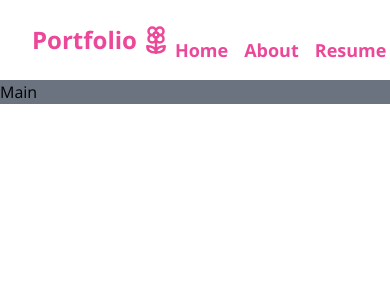
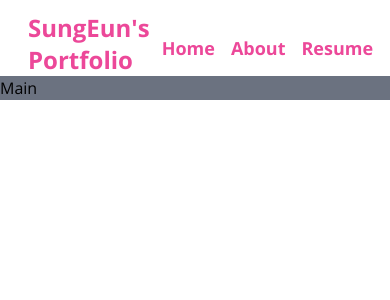
Before and after one commit to tjddmssl/Portfolio, a Next.js app: page / in a window 390 px wide. Shown: the top 300 px of the page. Built offline with nearby package versions, Linux system fonts and the light colour scheme.

Commit message:
header 반응형

```diff
--- a/src/app/layout.tsx
+++ b/src/app/layout.tsx
@@ -15,9 +15,9 @@ export default function RootLayout({
 }) {
   return (
     <html lang="en" className={sans.className}>
-      <body>
+      <body className="flex flex-col w-full max-w-auto mx-auto">
         <Header />
-        {children}
+        <main className="grow">{children}</main>
       </body>
     </html>
   );
--- a/src/app/page.tsx
+++ b/src/app/page.tsx
@@ -1,5 +1,5 @@
 import Image from "next/image";
 
 export default function Home() {
-  return <main className="bg-gray-500">Main</main>;
+  return <section className="bg-gray-500">Main</section>;
 }
--- a/src/components/Header.tsx
+++ b/src/components/Header.tsx
@@ -3,14 +3,16 @@ import { LuFlower2 } from "react-icons/lu";
 
 export default function Header() {
   return (
-    <header className="flex justify-between items-center p-4 mx-4 ">
+    <header className="flex justify-between items-center">
       <Link href="/">
-        <div className="flex items-center">
-          <h1 className="text-2xl font-bold text-pink-500">Portfolio</h1>
-          <LuFlower2 className="text-3xl mx-1 text-pink-500" />
+        <div className="flex items-center pl-3 pt-3">
+          <h1 className="text-2xl font-bold text-pink-500 ml-4">
+            {"SungEun's Portfolio"}
+          </h1>
+          <LuFlower2 className="text-3xl text-pink-500 max-sm:hidden" />
         </div>
       </Link>
-      <nav className="flex gap-4 mt-5 font-bold text-pink-500 text-lg">
+      <nav className="flex gap-4 mt-5 font-bold text-pink-500 text-lg p-3 mr-4">
         <Link href="/">Home</Link>
         <Link href="/about">About</Link>
         <Link href="/assets/resume.pdf" target="_blank">
```
